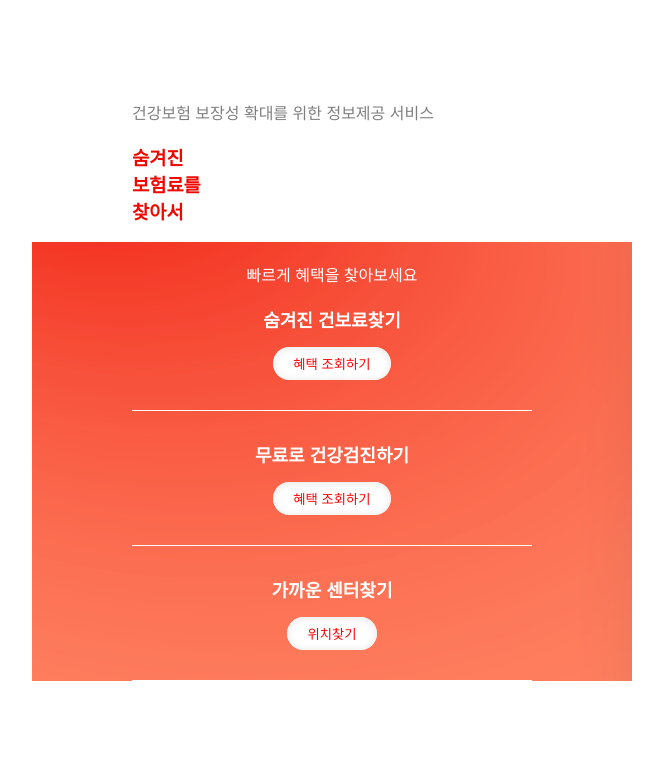
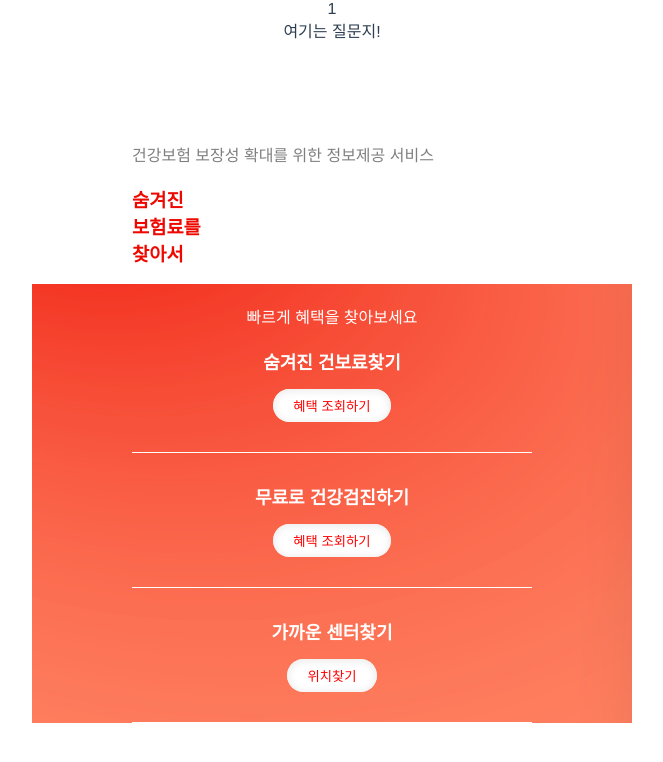
Before and after one commit to kyileeyu/mansumugang, a Vue app: page /question/1 in a window 1280 px wide. Shown: the top 762 px of the page, without its empty margins (308-971 px from the left). Built offline with nearby package versions, Linux system fonts and the light colour scheme.

Commit message:
Add : vue router

```diff
--- a/package.json
+++ b/package.json
@@ -11,7 +11,8 @@
     "core-js": "^3.6.5",
     "node-sass": "^6.0.1",
     "node-scss": "^7.0.3",
-    "vue": "^3.0.0"
+    "vue": "^3.0.0",
+    "vue-router": "^4.0.12"
   },
   "devDependencies": {
     "@vue/cli-plugin-babel": "~4.5.0",
--- a/src/App.vue
+++ b/src/App.vue
@@ -1,5 +1,6 @@
 <template>
   <Intro v-if="showIntro == true"/>
+  <router-view></router-view>
   <Main v-if="showIntro == false"/>
 </template>
 
--- a/src/components/Main.vue
+++ b/src/components/Main.vue
@@ -11,15 +11,19 @@
             <p class="menu-desc">빠르게 혜택을 찾아보세요</p>
             <div class="menu-list">
                 <p class="menu-title">숨겨진 건보료찾기</p>
-                <button class="btn">혜택 조회하기</button>
+                <button class="btn" @click="openQ(1)">혜택 조회하기</button>
             </div>
             <div class="menu-list">
                 <p class="menu-title">무료로 건강검진하기</p>
+                <router-link to="/question">
                 <button class="btn">혜택 조회하기</button>
+                </router-link>
             </div>
             <div class="menu-list">
                 <p class="menu-title">가까운 센터찾기</p>
+                <router-link to="/question">
                 <button class="btn">위치찾기</button>
+                </router-link>
             </div>
 
         </div>
@@ -27,8 +31,23 @@
 </template>
 
 <script>
+// import Question from './components/Question.vue'
+
 export default {
+    name: 'Main',
+    data(){
+        return {
 
+        }
+
+    },
+    methods: {
+        openQ(id){
+            this.paramId =id;
+            let router = this.$router;
+            router.push({name:'Question', params:{productId:this.paramId}});
+        }
+    },
 }
 </script>
 
--- /dev/null
+++ b/src/components/Question.vue
@@ -0,0 +1,20 @@
+<template>
+    {{$route.params.id}}
+    <div class="question">
+        여기는 질문지!
+    </div>
+</template>
+<script>
+export default {
+    name: 'Question',
+    data(){
+        return {
+
+        }
+
+},
+}
+</script>
+<style>
+
+</style>
--- /dev/null
+++ b/src/router.js
@@ -0,0 +1,16 @@
+import { createWebHistory, createRouter } from "vue-router";
+import Question from "./components/Question.vue";
+const routes = [
+  {
+    path: "/question/:id",
+    name: "question",
+    component: Question,
+  },
+];
+
+const router = createRouter({
+  history: createWebHistory(),
+  routes,
+});
+
+export default router;
```
Also changed, not shown: src/main.js (+4 -3 lines), 2 other files (tests, documents, lock files or other folders).
